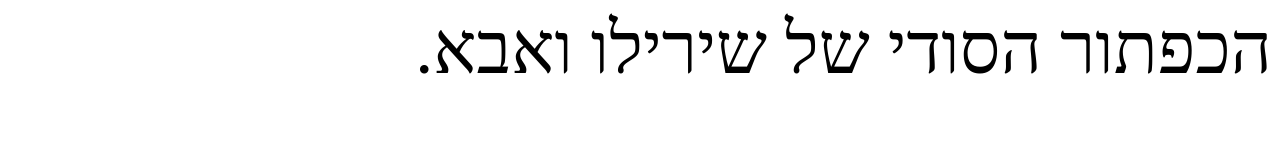
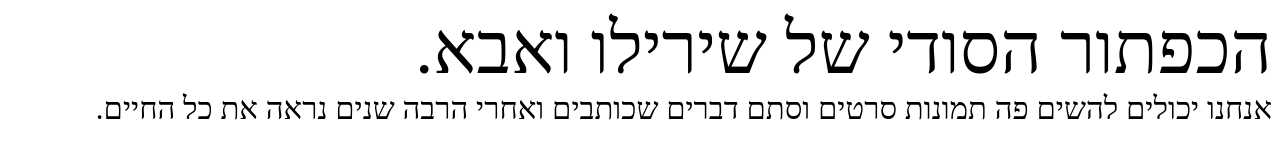
Before and after one commit to noamtcohen/Shirilo, a plain HTML site: page sod.html in a window 1280 px wide. Drawn offline with Linux system fonts and the light colour scheme.

Commit message:
דגכהעני

```diff
--- a/sod.html
+++ b/sod.html
@@ -5,5 +5,9 @@
     <div style="text-align:right;font-size:72px">
       הכפתור הסודי של שירילו ואבא.
     </div>
+
+    <div style="text-align:right;font-size:31px">
+      אנחנו יכולים להשים פה תמונות סרטים וסתם דברים שכותבים ואחרי הרבה שנים נראה את כל החיים.
+    </div>
   </body>
 </html>
```
